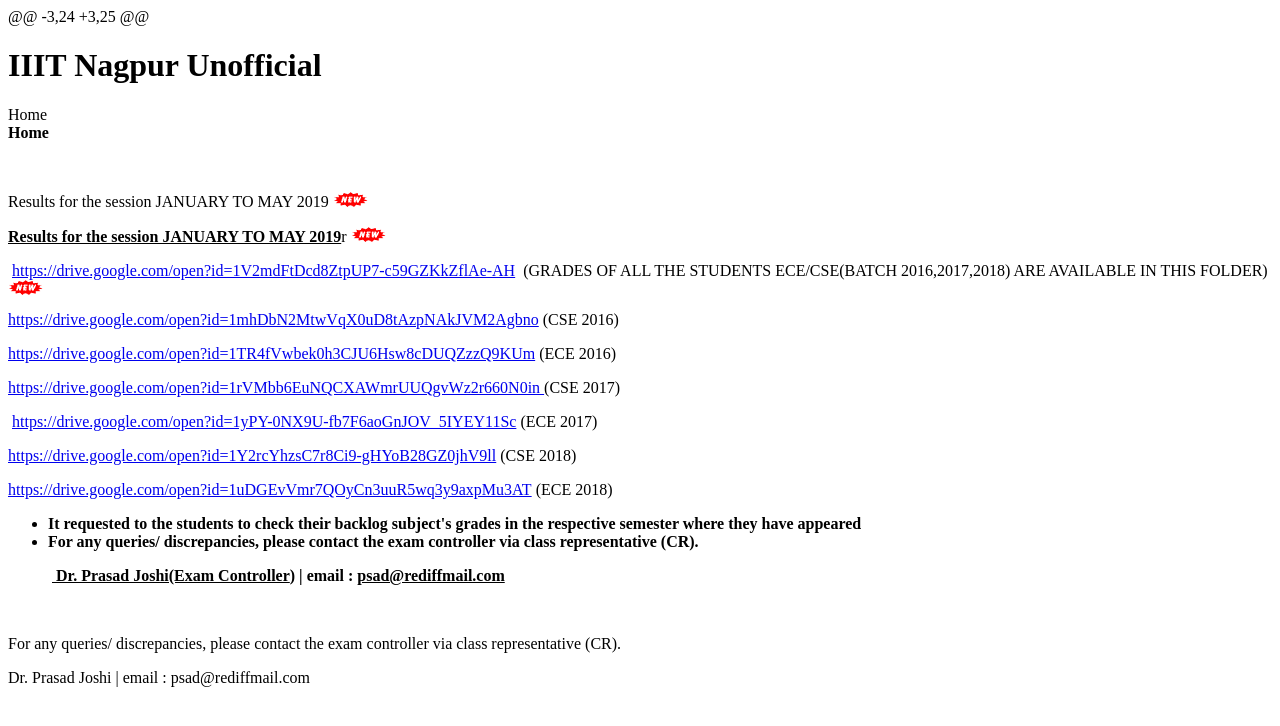
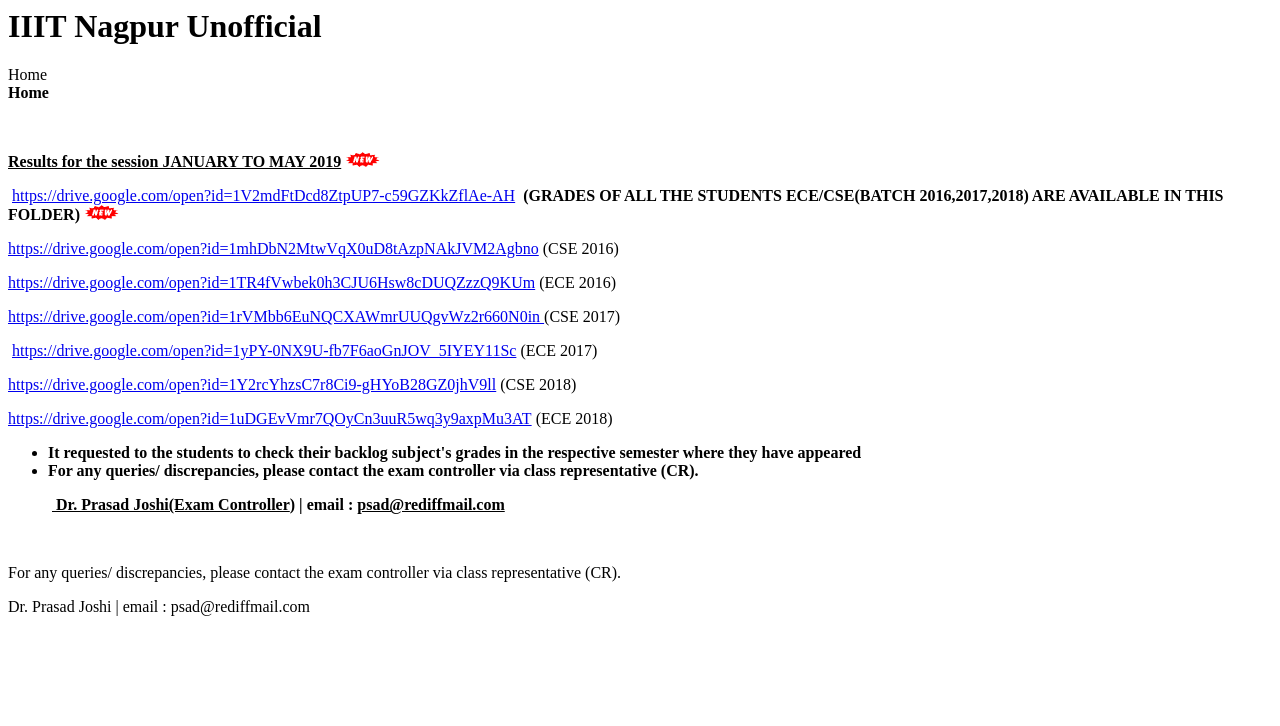
Before and after one commit to iiitnagpur/Results, a plain HTML site: page index.html in a window 1280 px wide. Drawn offline with Linux system fonts and the light colour scheme.

Commit message:
Update index.html

```diff
--- a/index.html
+++ b/index.html
@@ -1,4 +1,3 @@
-<p>@@ -3,24 +3,25 @@</p>
 <h1><strong>IIIT Nagpur Unofficial</strong></h1>
 <div id="basic-accordian">
 <div id="test-header" class="accordion_headings header_highlight">Home</div>
@@ -6,9 +5,8 @@
 <div id="test-content">
 <div class="accordion_child">
 <p>&nbsp;</p>
-<p>Results for the session JANUARY TO MAY 2019&nbsp;<img src="style/new.gif" alt="new" width="35" height="15" /></p>
-<p><span style="text-decoration: underline;"><strong>Results for the session JANUARY TO MAY 2019</strong></span>r <img src="style/new.gif" alt="new" width="35" height="15" /></p>
-<p>&nbsp;<a href="https://drive.google.com/open?id=1V2mdFtDcd8ZtpUP7-c59GZKkZflAe-AH">https://drive.google.com/open?id=1V2mdFtDcd8ZtpUP7-c59GZKkZflAe-AH</a>&nbsp; (GRADES OF ALL THE STUDENTS ECE/CSE(BATCH 2016,2017,2018) ARE AVAILABLE IN THIS FOLDER)&nbsp;<img src="style/new.gif" alt="new" width="35" height="15" /></p>
+<p><span style="text-decoration: underline;"><strong>Results for the session JANUARY TO MAY 2019</strong></span>&nbsp;<img src="style/new.gif" alt="new" width="35" height="15" /></p>
+<p>&nbsp;<a href="https://drive.google.com/open?id=1V2mdFtDcd8ZtpUP7-c59GZKkZflAe-AH">https://drive.google.com/open?id=1V2mdFtDcd8ZtpUP7-c59GZKkZflAe-AH</a>&nbsp; <strong>(GRADES OF ALL THE STUDENTS ECE/CSE(BATCH 2016,2017,2018) ARE AVAILABLE IN THIS FOLDER)</strong>&nbsp;<img src="style/new.gif" alt="new" width="35" height="15" /></p>
 <p><a href="https://drive.google.com/open?id=1mhDbN2MtwVqX0uD8tAzpNAkJVM2Agbno">https://drive.google.com/open?id=1mhDbN2MtwVqX0uD8tAzpNAkJVM2Agbno</a>&nbsp;(CSE 2016)</p>
 <p><a href="https://drive.google.com/open?id=1TR4fVwbek0h3CJU6Hsw8cDUQZzzQ9KUm">https://drive.google.com/open?id=1TR4fVwbek0h3CJU6Hsw8cDUQZzzQ9KUm</a>&nbsp;(ECE 2016)</p>
 <p><a href="https://drive.google.com/open?id=1rVMbb6EuNQCXAWmrUUQgvWz2r660N0in">https://drive.google.com/open?id=1rVMbb6EuNQCXAWmrUUQgvWz2r660N0in&nbsp;</a>(CSE 2017)</p>
```
